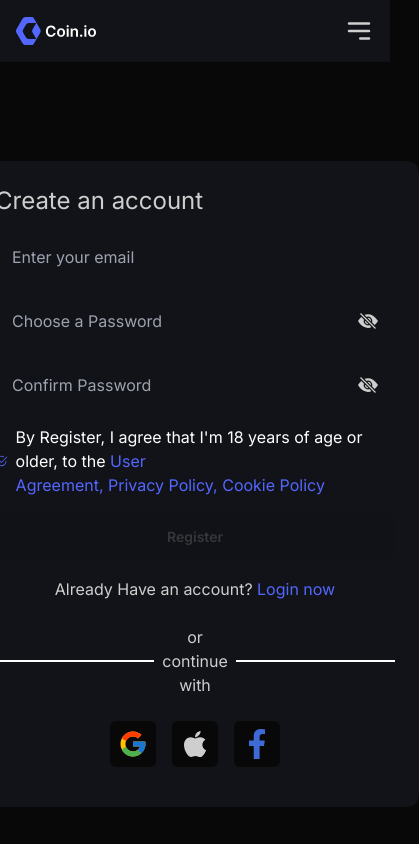
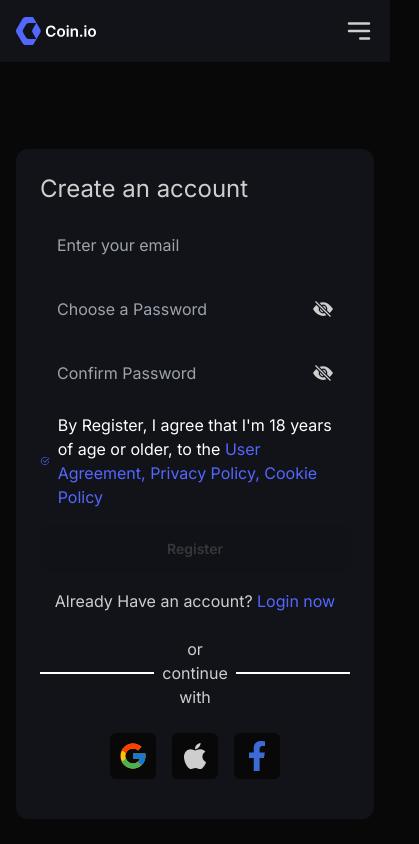
Before and after one commit to najmulhc/coin.io, a React (Create React App) app: page /register in a window 390 px wide. Shown: the top 844 px of the page, 419 px wide, since content can reach past the window. Built offline with nearby package versions, Linux system fonts and the light colour scheme; no server answers.

Commit message:
authentication pages  responsive is done

```diff
--- a/src/Pages/Login/Login.js
+++ b/src/Pages/Login/Login.js
@@ -9,7 +9,7 @@ const Login = () => {
   const [email, setEmail] = useState("");
   const [password, setPassword] = useState("");
   const navigate= useNavigate()
-  const [signInWithEmailAndPassword, user, loading, error] =
+  const [signInWithEmailAndPassword, user, ] =
     useSignInWithEmailAndPassword(auth);
   const login = (event) => {
     event.preventDefault();
@@ -21,9 +21,9 @@ const Login = () => {
      }
   }, [user,navigate])
   return (
-    <section className="container mx-auto flex justify-center min-h-screen items-center">
-      <BasicBlock>
-        <div className="min-w-[400px]">
+    <section className="container mx-auto flex justify-center min-h-screen items-center ">
+   <div className="p-4">   <BasicBlock>
+        <div className="">
           {" "}
           <h2 className="text-2xl pr-4 mb-4 ">Sign In into Coin.io</h2>
           <form  onSubmit={login}>
@@ -63,7 +63,7 @@ const Login = () => {
           </form>
            <SharedAuth  />
         </div>
-      </BasicBlock>
+      </BasicBlock></div>
     </section>
   );
 };
--- a/src/Pages/PasswordRecovery/PasswordRecovery.js
+++ b/src/Pages/PasswordRecovery/PasswordRecovery.js
@@ -18,8 +18,8 @@ const PasswordRecovery = () => {
   };
   return (
     <section className="min-h-screen min-w-screen bg-base-100 flex justify-center items-center">
-      <BasicBlock>
-        <div className="min-w-[400px]">
+   <div className="container mx-auto p-4">   <BasicBlock>
+        <div className=" ">
           <h2 className="text-2xl pr-4 mb-4 ">Password Recovery</h2>
           <p className="text-white mb-12 mt-4 text-sm opacity-80">
             Enter your email to recover your password
@@ -40,7 +40,7 @@ const PasswordRecovery = () => {
             Send Recovery email
           </button>
         </div>
-      </BasicBlock>
+      </BasicBlock></div>
     </section>
   );
 };
--- a/src/Pages/Register/Register.js
+++ b/src/Pages/Register/Register.js
@@ -39,8 +39,8 @@ const Register = () => {
   }
   return (
     <section className="container mx-auto flex justify-center min-h-screen items-center">
-      <BasicBlock>
-        <div className="min-w-[400px]">
+      <div className="p-4"><BasicBlock>
+        <div className=" ">
           {" "}
           <h2 className="text-2xl pr-4 mb-4 min-w-">Create an account</h2>
           <form onSubmit={register}>
@@ -129,7 +129,7 @@ const Register = () => {
           </form>
           <SharedAuth />
         </div>
-      </BasicBlock>
+      </BasicBlock></div>
     </section>
   );
 };
```
